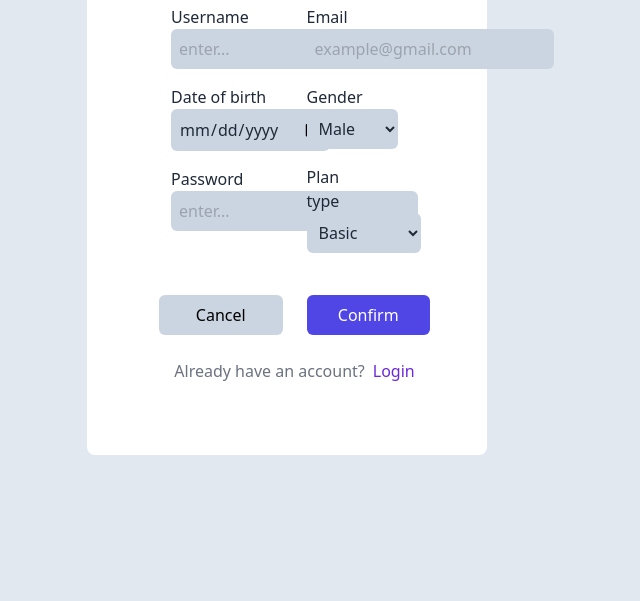
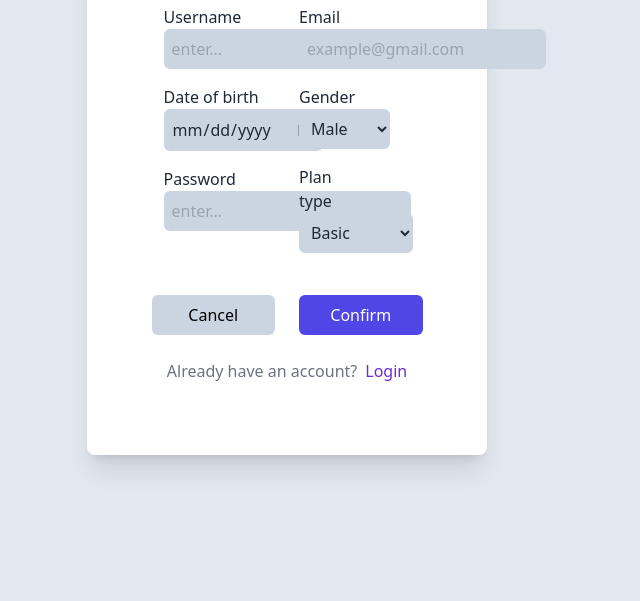
Before and after one commit to ericramirezhidalgo/html, an Astro site in the folder astro-with-teechart/: page /register in a window 1280 px wide. Shown: the part 279-880 px from the top of the page, without its empty margins (353-993 px from the left). Built offline with nearby package versions, Linux system fonts and the light colour scheme; Astro itself is replaced by a stand-in of ours.

```diff
--- a/astro-with-teechart/src/components/LoginContainer.astro
+++ b/astro-with-teechart/src/components/LoginContainer.astro
@@ -4,7 +4,7 @@
 <body class="bg-slate-200 p-10">
     <div class="container mx-auto w-3/4 p-10 rounded-lg">
         <div class="flex justify-center">
-            <div class="w-2/5 h-auto bg-white text-gray-800 rounded-lg p-10 mt-5 flex flex-col">
+            <div class="w-2/5 h-auto bg-white text-gray-800 rounded-lg p-10 mt-5 flex flex-col shadow-xl">
                 <slot name="steema-logo">
                     <div class="flex justify-center">
                         <img src="../public/image00.png" alt="Logo steema" class="mt-5" width="80" height="80"/>
--- a/astro-with-teechart/src/components/RegisterContainer.astro
+++ b/astro-with-teechart/src/components/RegisterContainer.astro
@@ -2,8 +2,8 @@
 import { registerUser }from '../javascript/register.js';
 ---
 <body class="bg-slate-200 p-10">
-    <div class="container mx-auto w-1/3 bg-white p-5 rounded-lg">
-        <div class="flex justify-justify">
+    <div class="container mx-auto w-1/3 bg-white p-5 rounded-lg shadow-xl">
+        <div class="flex justify-center">
             <div class="w-fit h-auto bg-white text-gray-800 rounded-lg p-10  flex flex-col">
                 <slot name="steema-logo">
                     <div class="flex justify-left">
```
